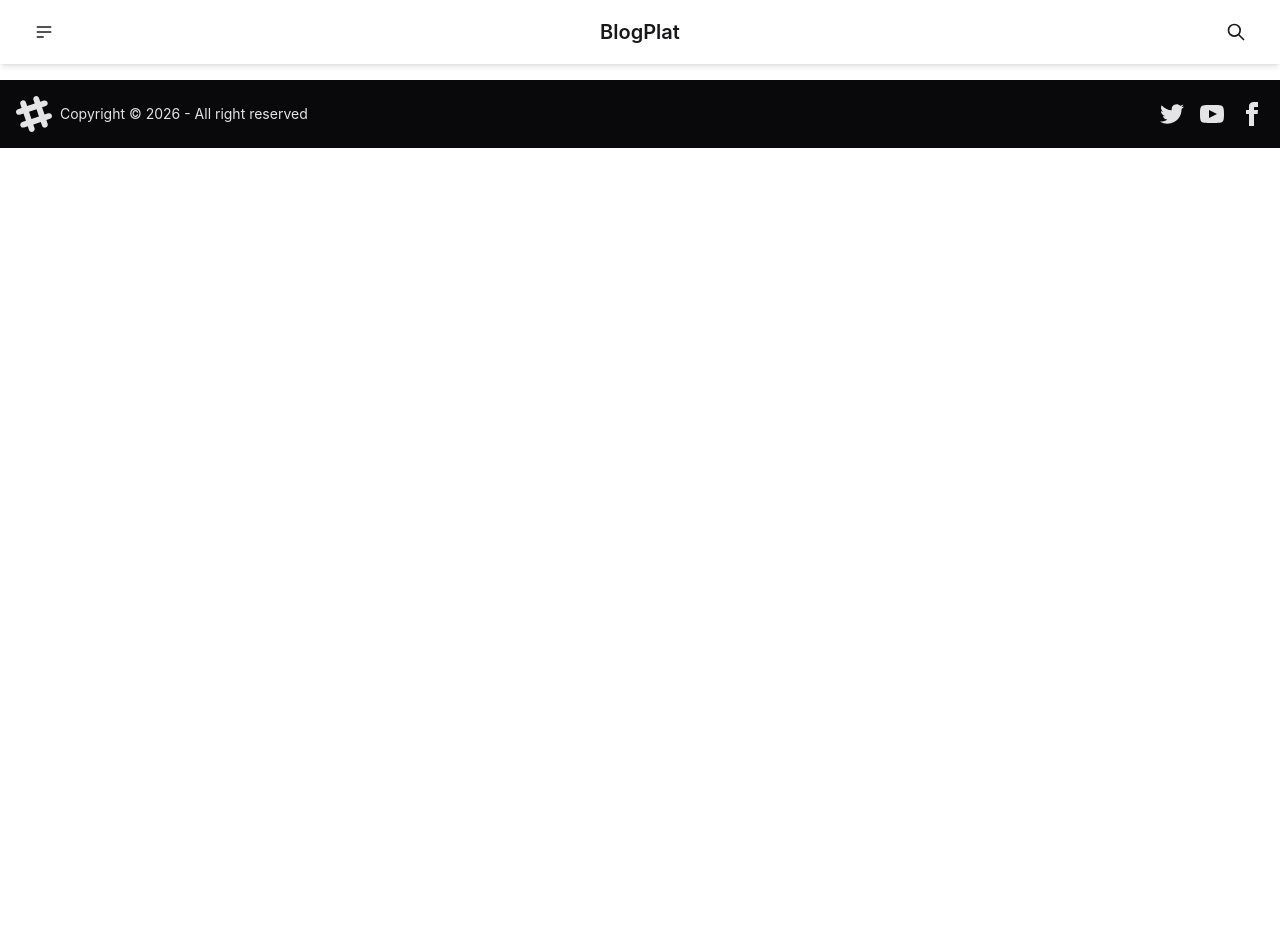
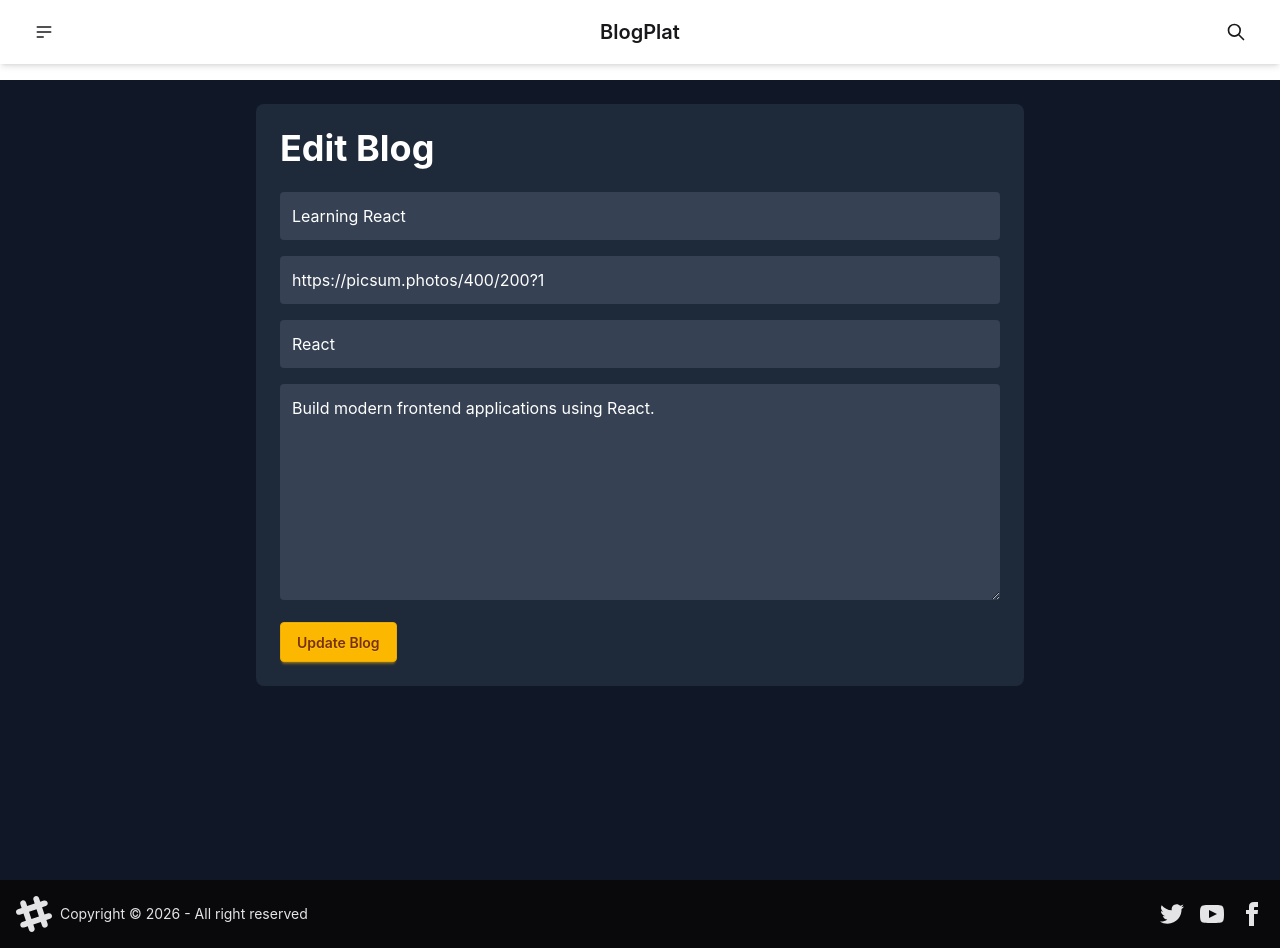
Before and after one commit to malika-build23/BlogPlat, a React (Vite) app: page /edit-blog/1 in a window 1280 px wide. Before the commit the page ends 800 px from the top, so only its background shows below. Built offline with nearby package versions, Linux system fonts and the light colour scheme; the HTML template or start-up script is replaced by a standard one.

Commit message:
Add editing blog

```diff
--- a/src/App.jsx
+++ b/src/App.jsx
@@ -1,5 +1,6 @@
 import { useState ,useEffect } from "react";
 import Navbar from "./components/Navbar";
+import EditBlog from "./pages/EditBlog";
 
 import { BrowserRouter, Routes, Route } from "react-router-dom"
 import Footer from "./components/Footer";
@@ -90,6 +91,15 @@ function App() {
               />
             }
           />
+          <Route
+            path="/edit-blog/:id"
+            element={
+              <EditBlog
+                blogs={blogs}
+                setBlogs={setBlogs}
+              />
+            }
+          />
 
           {/* <Route path="/login" element={<Login />} />
 
--- a/src/components/Blogcard.jsx
+++ b/src/components/Blogcard.jsx
@@ -174,6 +174,12 @@ const Blogcard = (props) => {
                         >
                             Delete
                         </button>
+                        <Link
+                            to={`/edit-blog/${props.id}`}
+                            className="btn btn-warning btn-sm"
+                        >
+                            Edit
+                        </Link>
 
                     </div>
 
--- /dev/null
+++ b/src/pages/EditBlog.jsx
@@ -0,0 +1,107 @@
+import React, { useState } from 'react'
+import { useParams } from "react-router-dom"
+
+const EditBlog = ({ blogs,setBlogs }) => {
+
+    const { id } = useParams()
+
+    const blog = blogs.find(
+        (b) => b.id === Number(id)
+    )
+    const [updatedBlog, setUpdatedBlog] = useState({
+
+        title: blog.title,
+        image: blog.image,
+        category: blog.category,
+        content: blog.content
+
+    })
+    const handleChange = (e) => {
+
+        setUpdatedBlog({
+
+            ...updatedBlog,
+            [e.target.name]: e.target.value
+
+        })
+
+    }
+    const handleUpdate = (e) => {
+
+        e.preventDefault()
+
+        const updatedBlogs = blogs.map((b) =>
+
+            b.id === Number(id)
+                ? { ...b, ...updatedBlog }
+                : b
+
+        )
+
+        setBlogs(updatedBlogs)
+
+        alert("Blog Updated!")
+
+    }
+
+    return (
+
+        <div className="min-h-screen bg-gray-900 text-white p-6">
+
+            <div className="max-w-3xl mx-auto bg-gray-800 p-6 rounded-lg">
+
+                <h1 className="text-4xl font-bold mb-6">
+                    Edit Blog
+                </h1>
+
+                <form
+                    onSubmit={handleUpdate}
+                    className="space-y-4"
+                >
+
+                    <input
+                        type="text"
+                        name="title"
+                        value={updatedBlog.title}
+                        onChange={handleChange}
+                        className="w-full p-3 rounded bg-gray-700"
+                    />
+
+                    <input
+                        type="text"
+                        name="image"
+                        value={updatedBlog.image}
+                        onChange={handleChange}
+                        className="w-full p-3 rounded bg-gray-700"
+                    />
+
+                    <input
+                        type="text"
+                        name="category"
+                        value={updatedBlog.category}
+                        onChange={handleChange}
+                        className="w-full p-3 rounded bg-gray-700"
+                    />
+
+                    <textarea
+                        rows="8"
+                        name="content"
+                        value={updatedBlog.content}
+                        onChange={handleChange}
+                        className="w-full p-3 rounded bg-gray-700"
+                    />
+
+                    <button className="btn btn-warning">
+                        Update Blog
+                    </button>
+
+                </form>
+
+            </div>
+
+        </div>
+
+    )
+}
+
+export default EditBlog
```
